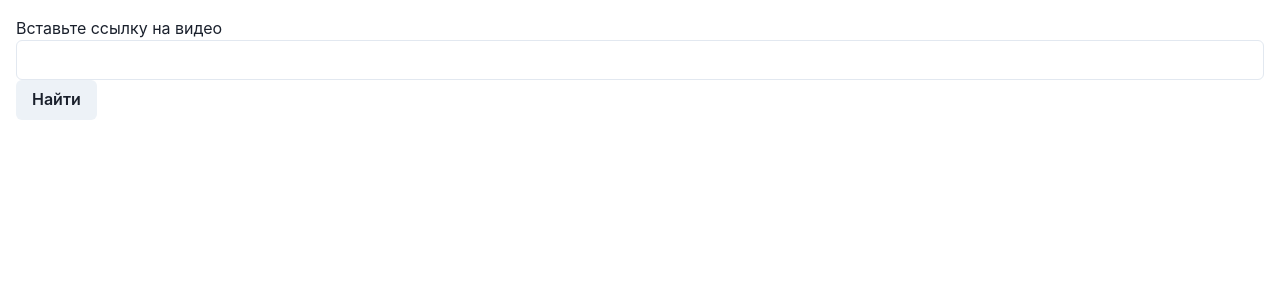
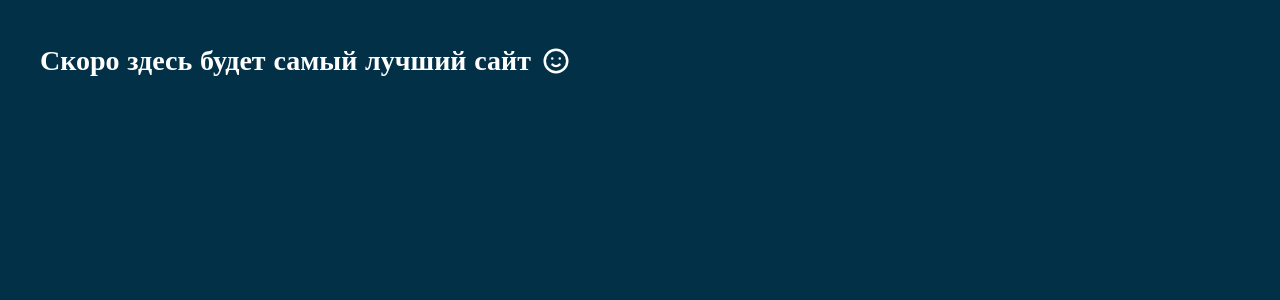
Before and after one commit to Silchenkoofficial/reklem-react, a React (Create React App) app: page / in a window 1280 px wide. Shown: the top 300 px of the page. Built offline with nearby package versions, Linux system fonts and the light colour scheme.

Commit message:
Website Placeholder

```diff
--- a/public/index.html
+++ b/public/index.html
@@ -16,10 +16,17 @@
     <link rel="manifest" href="%PUBLIC_URL%/manifest.json" />
     <title>Reklem</title>
 
+    <!-- <link rel="preconnect" href="https://fonts.googleapis.com" />
+    <link rel="preconnect" href="https://fonts.gstatic.com" crossorigin />
+    <link
+      href="https://fonts.googleapis.com/css2?family=Inter:wght@400;500;600;700&display=swap"
+      rel="stylesheet"
+    /> -->
+
     <link rel="preconnect" href="https://fonts.googleapis.com" />
     <link rel="preconnect" href="https://fonts.gstatic.com" crossorigin />
     <link
-      href="https://fonts.googleapis.com/css2?family=Inter:wght@400;500;600;700&display=swap"
+      href="https://fonts.googleapis.com/css2?family=Nunito:wght@400;600;700;800;900&display=swap"
       rel="stylesheet"
     />
   </head>
--- a/src/App.js
+++ b/src/App.js
@@ -12,7 +12,35 @@ const App = () => {
   }, [changedUrl]);
   return (
     <ChakraProvider>
-      <Box m={4}>
+      <Box p={10} height="100vh">
+        <Text
+          display="flex"
+          alignItems="center"
+          fontWeight="extrabold"
+          fontSize="28px"
+          color="#ffffff"
+          fontFamily="Nunito"
+        >
+          Скоро здесь будет самый лучший сайт
+          <svg
+            xmlns="http://www.w3.org/2000/svg"
+            width="30"
+            height="30"
+            fill="none"
+            viewBox="0 0 24 24"
+            stroke="currentColor"
+            style={{ marginLeft: 10 }}
+          >
+            <path
+              stroke-linecap="round"
+              stroke-linejoin="round"
+              stroke-width="2"
+              d="M14.828 14.828a4 4 0 01-5.656 0M9 10h.01M15 10h.01M21 12a9 9 0 11-18 0 9 9 0 0118 0z"
+            />
+          </svg>
+        </Text>
+      </Box>
+      {/* <Box m={4}>
         <Text>Вставьте ссылку на видео</Text>
         <form>
           <Input
@@ -44,7 +72,7 @@ const App = () => {
             allowfullscreen
           ></iframe>
         )}
-      </Box>
+      </Box> */}
     </ChakraProvider>
   );
 };
--- a/src/index.css
+++ b/src/index.css
@@ -1,13 +1,12 @@
 body {
   margin: 0;
-  font-family: -apple-system, BlinkMacSystemFont, 'Segoe UI', 'Roboto', 'Oxygen',
-    'Ubuntu', 'Cantarell', 'Fira Sans', 'Droid Sans', 'Helvetica Neue',
-    sans-serif;
+  font-family: "Nunito", sans-serif;
   -webkit-font-smoothing: antialiased;
   -moz-osx-font-smoothing: grayscale;
+  background-color: #023047 !important;
 }
 
 code {
-  font-family: source-code-pro, Menlo, Monaco, Consolas, 'Courier New',
+  font-family: source-code-pro, Menlo, Monaco, Consolas, "Courier New",
     monospace;
 }
```
